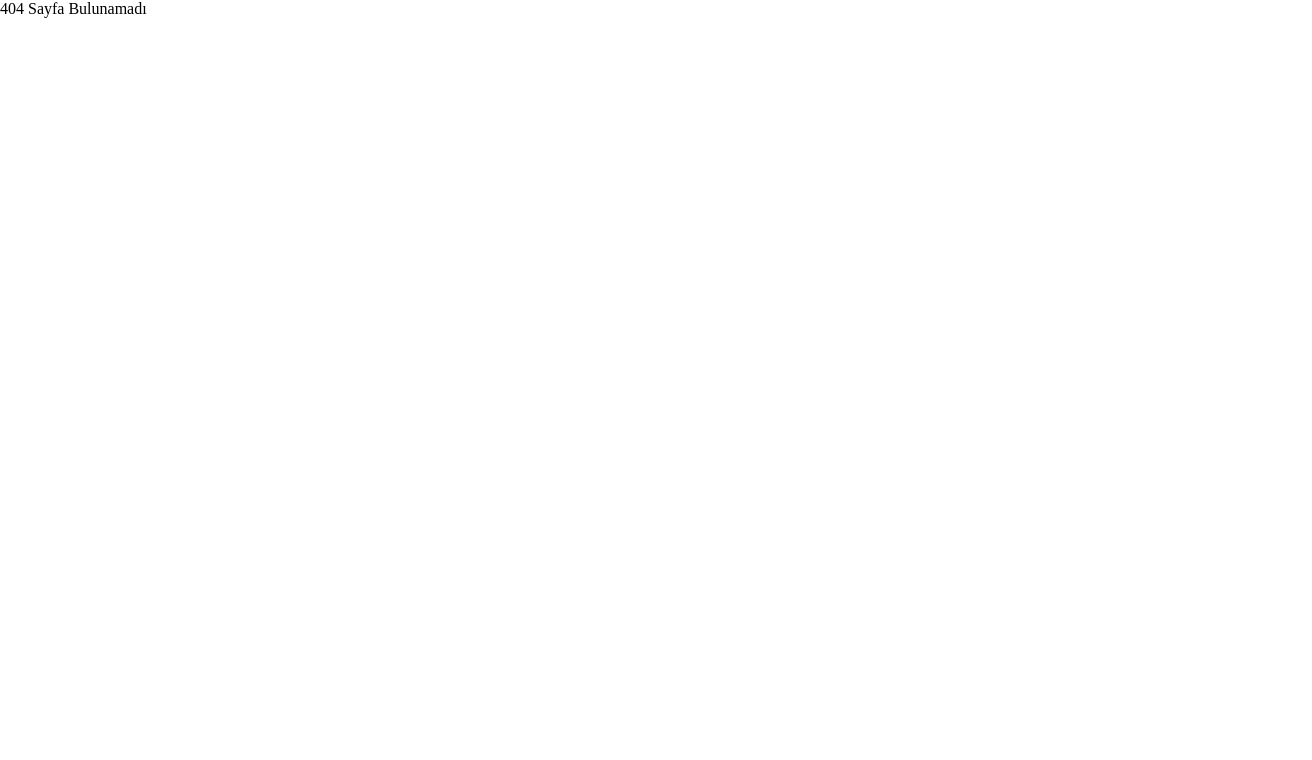
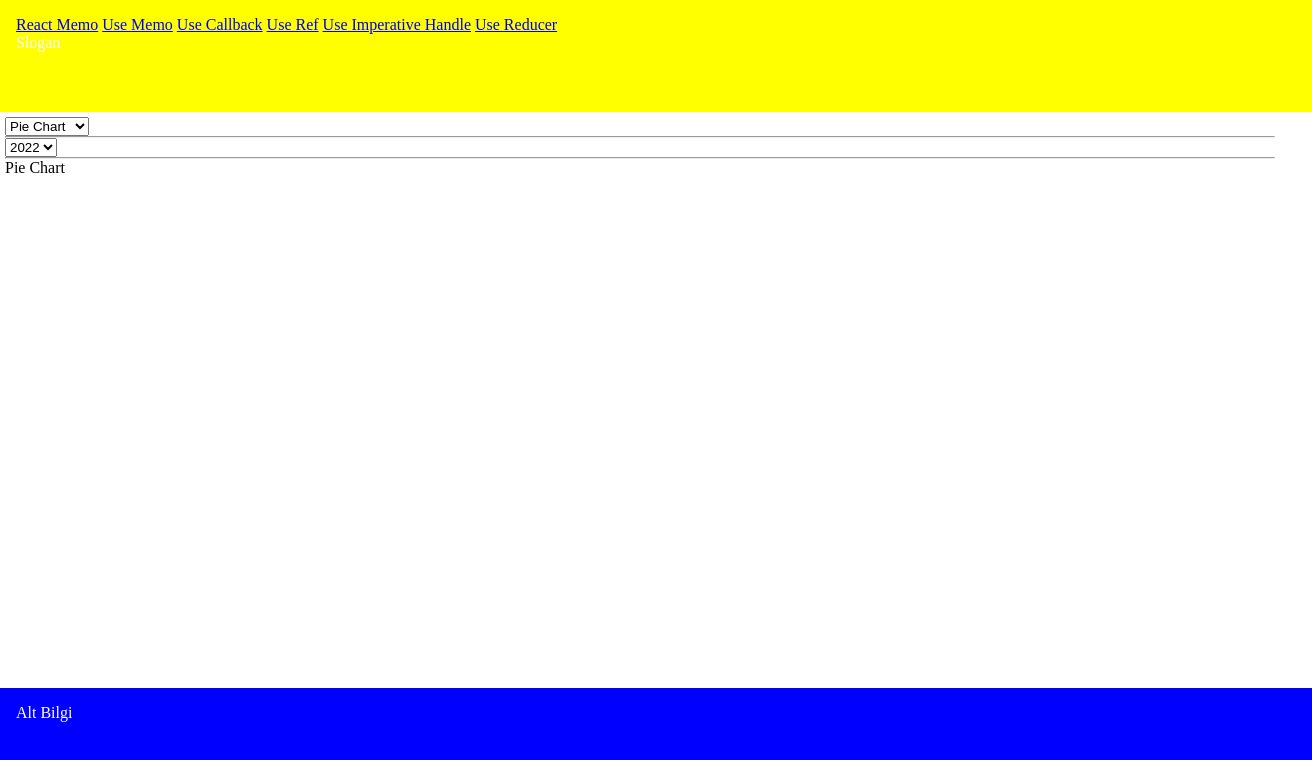
Before and after one commit to neominalsolutions/ak-react-memoisation, a React app: page /useMemo in a window 1280 px wide. Before the commit this address had no page. Shown: the top 760 px of the page, 1312 px wide, since content can reach past the window. Built offline with nearby package versions, Linux system fonts and the light colour scheme.

Commit message:
UseMemo Hook Kullanımı

```diff
--- a/src/index.tsx
+++ b/src/index.tsx
@@ -9,6 +9,7 @@ import './style.css';
 import { createBrowserRouter, RouterProvider } from 'react-router-dom';
 import ReactMemoPage from './pages/react.memo.page';
 import UseCallBackPage from './pages/usecallback.page';
+import UseMemoPage from './pages/usememo.page';
 
 // uygulamanın çalıştığı root element
 const root = ReactDOM.createRoot(
@@ -28,6 +29,10 @@ const router = createBrowserRouter([
 				path: 'useCallback',
 				Component: UseCallBackPage,
 			},
+			{
+				path: 'useMemo',
+				Component: UseMemoPage,
+			},
 		],
 	},
 	{
--- /dev/null
+++ b/src/pages/usememo.page.tsx
@@ -0,0 +1,64 @@
+import moment from 'moment';
+import React, { useMemo, useState } from 'react';
+
+// Not: Component içerisinde bir değerin kontrollü bir şekilde render'a dahil olmasını işaretlediğimiz bir memoisation tekniği
+
+// Örnek Senaryo => Her bir departmana göre çalışanların maaş ortalamarını farklı chartlarda raporlama ile ilgili bir sürecimiz var.
+// Hesaplanan veri component ilk doma yüklenirken hesplanıyor fakat son kullanıcı her bir chart değişiminde bu hesaplanan veri setini farklı bir grafikte görmek istiyor.
+
+function UseMemoPage() {
+	const [chartSelection, setChartSelection] = useState<string>('pie');
+	const [yearSelection, setYearSelection] = useState<number>(moment().year());
+
+	// expensive bir calculation
+	const calcEmployeeSallaryByDepartment = () => {
+		console.log('... calculating');
+		return 1;
+	};
+
+	// yanlış kullanım
+	// const employeeSallary = calcEmployeeSallaryByDepartment();
+
+	const employeeSallary = useMemo(
+		() => calcEmployeeSallaryByDepartment(),
+		[yearSelection]
+	); // component domdan çıkana kadar 1 sefere mahsus bu algoritmayı çalıştırıp, employeeSallary değerini memoize et.
+
+	return (
+		<>
+			<select
+				onChange={(e) => {
+					setChartSelection(e.target.value);
+				}}
+			>
+				<option value={'pie'}>Pie Chart</option>
+				<option value={'bar'}>Bar Chart</option>
+				<option value={'line'}>Line Chart</option>
+			</select>
+
+			<hr></hr>
+
+			<select
+				onChange={(e) => {
+					setYearSelection(Number(e.target.value));
+				}}
+			>
+				<option value={2022}>2022</option>
+				<option value={2023}>2023</option>
+				<option value={2024}>2024</option>
+			</select>
+
+			<hr></hr>
+
+			{chartSelection == 'pie' ? (
+				<>Pie Chart</>
+			) : chartSelection == 'line' ? (
+				<>Line Chart</>
+			) : (
+				<>Bar Chart</>
+			)}
+		</>
+	);
+}
+
+export default UseMemoPage;
```
